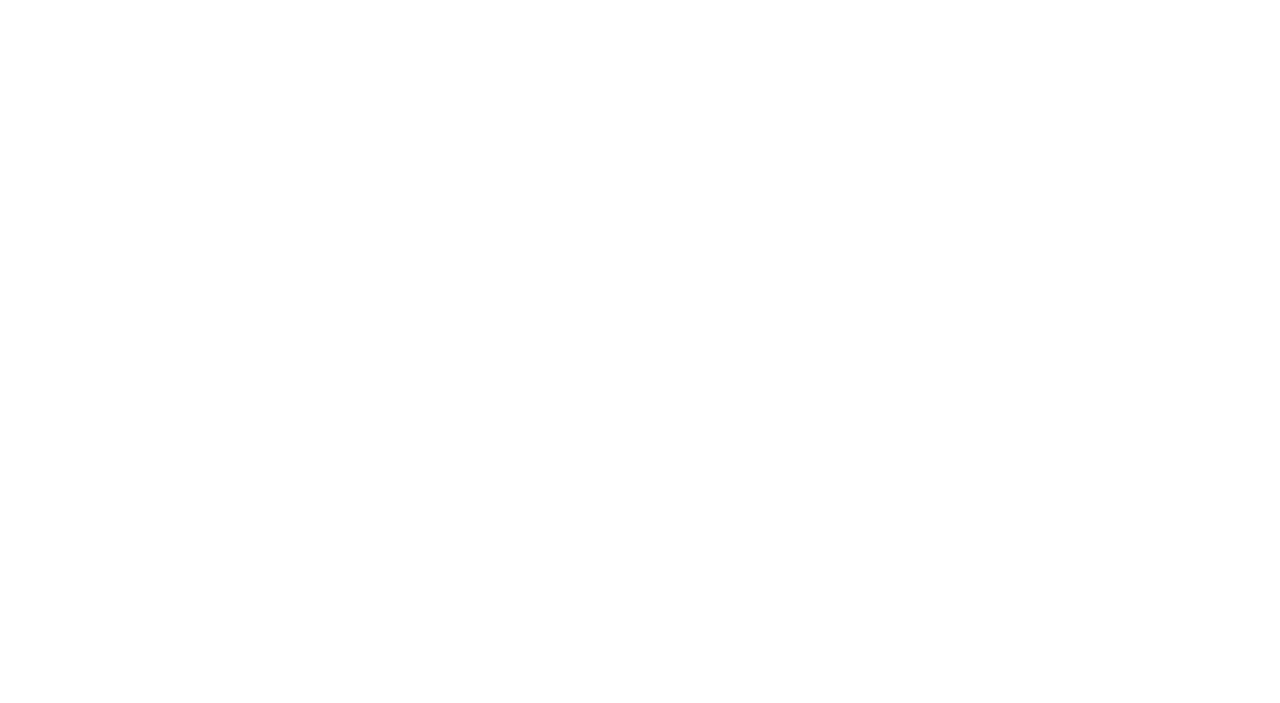
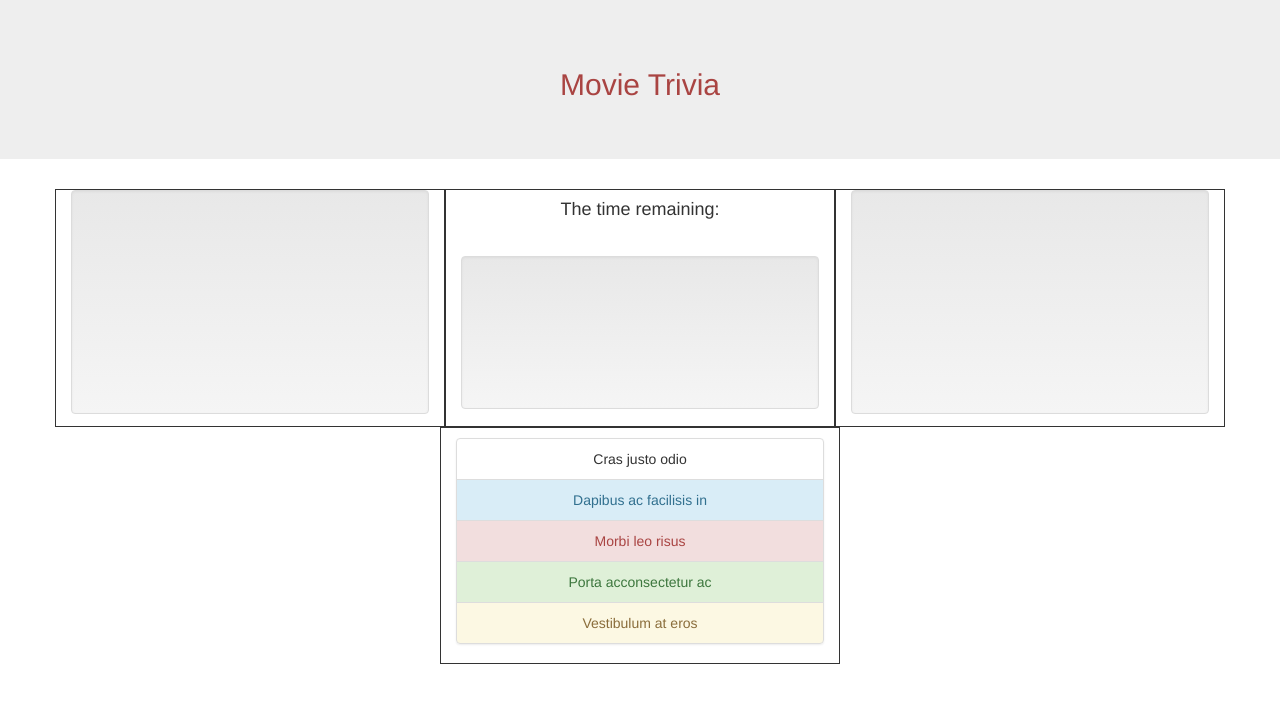
Before and after one commit to clshu/TriviaGame, a PHP site: page / in a window 1280 px wide. Before the commit the part shown is empty. Shown: the top 703 px of the page. Run offline with PHP 8.4, Linux system fonts and the light colour scheme; some libraries are stand-ins or nearby versions.

Commit message:
Create the frames for the layout design and add some jpg and data for testing

```diff
--- a/assets/css/style.css
+++ b/assets/css/style.css
@@ -1 +1,31 @@
 /* ___ */
+
+
+
+#row1, #row2 {
+	height: 250px;
+}
+
+#stats, #result {
+	height: 95%;
+}
+.rowbox {
+	height: 95%;
+	border: 1px solid;
+}
+#question {
+	height: 65%;
+	margin: 10% auto 0 auto;
+}
+#choices {
+	margin-top: 10px;
+}
+.illustration img {
+    max-width: 98%;
+    height: auto;
+    width: auto;
+    padding: 8px;
+    border: 2px solid #f2f2f2;
+    background-color: #fefefe;
+    border-radius: 8px;
+}
--- a/assets/javascript/app.js
+++ b/assets/javascript/app.js
@@ -3,4 +3,42 @@ $(document).ready(readyFn);
 
 function readyFn() {
 	console.log("Hi it's working");
+	console.log(gameData[1]);
 }
+
+// Game Data
+
+var gameData = [
+{
+	answer: "Marilyn Monroe",
+	question: "Norma Jeane Mortenson was better known under her stage name:",
+	choices: ["Natalie Wood", "Doris Day", "Lauren Bacall", "Marilyn Monroe"],
+	comment: "Marilyn Monroe, born June 1, 1926,  was an American actress and model. Famous for playing 'dumb blonde' characters, she became one of the most popular sex symbols of the 1950s, emblematic of the era's attitudes towards sexuality.",
+	img: "marilyn.jpg"
+},
+
+{
+	answer: "Peter Fonda and Dennis Hopper",
+	question: "What actors play the main characters in the American road movie Easy Rider?",
+	choices: ["Clint Eastwood and Burt Reynolds", "Warren Beatty and Alan Alda", "Peter Fonda and Dennis Hopper", "Dustin Hoffman and Paul Newman"],
+	comment: "",
+	img: "peterfonda.jpg"
+},
+
+{
+	answer: "Steve McQueen",
+	question: "Who plays the leading character in The Thomas Crown Affair from 1968?",
+	choices: ["Steve McQueen", " Clint Eastwood", "Albert Finney", "George Segal"],
+	comment: "The Thomas Crown Affair is a 1968 film directed and produced by Norman Jewison. Steve McQueen plays the leading character, Thomas Crown. Faye Dunaway plays the investigator, Vicki Anderson. The film was nominated for two Academy Awards, winning Best Original Song for Michel Legrand's Windmills of Your Mind",
+	img: "crownaffair.jpg"
+}
+/*
+var mv2 = {
+	answer: "",
+	question: "",
+	choices: ["", "", "", ""],
+	comment: "",
+	img: ""
+}
+*/
+];
--- a/index.html
+++ b/index.html
@@ -3,11 +3,63 @@
 <head>
 	<meta charset="utf-8">
 	<meta http-equiv="X-UA-Compatible" content="IE=edge">
-	<title></title>
-	<link rel="stylesheet" href="">
+	<title>Trivia Game</title>
+	<script src="https://ajax.googleapis.com/ajax/libs/jquery/3.1.0/jquery.min.js" type="text/javascript"></script>
+
+ <!-- Latest compiled and minified CSS -->
+<link rel="stylesheet" href="https://maxcdn.bootstrapcdn.com/bootstrap/3.3.7/css/bootstrap.min.css" integrity="sha384-BVYiiSIFeK1dGmJRAkycuHAHRg32OmUcww7on3RYdg4Va+PmSTsz/K68vbdEjh4u" crossorigin="anonymous">
+
+<!-- Optional theme -->
+<link rel="stylesheet" href="https://maxcdn.bootstrapcdn.com/bootstrap/3.3.7/css/bootstrap-theme.min.css" integrity="sha384-rHyoN1iRsVXV4nD0JutlnGaslCJuC7uwjduW9SVrLvRYooPp2bWYgmgJQIXwl/Sp" crossorigin="anonymous">
+
+<!-- Latest compiled and minified JavaScript -->
+<script src="https://maxcdn.bootstrapcdn.com/bootstrap/3.3.7/js/bootstrap.min.js" integrity="sha384-Tc5IQib027qvyjSMfHjOMaLkfuWVxZxUPnCJA7l2mCWNIpG9mGCD8wGNIcPD7Txa" crossorigin="anonymous"></script>
+
+	<link rel="stylesheet" href="assets/css/style.css">
 </head>
 <body>
-	<script src="https://ajax.googleapis.com/ajax/libs/jquery/3.1.0/jquery.min.js" type="text/javascript"></script>
+
+	<div class="jumbotron">
+		<div class="container text-center text-danger" id="header">
+				<h2>Movie Trivia</h2>
+		</div>
+	</div>
+	<div class="container" id="wrapper">
+		<div class="row" id="row1">
+			<div class="col-sm-4 rowbox cleanup">
+				<div class="well" id="stats" >
+
+				</div>
+			</div>
+			<div class="col-sm-4 text-center rowbox">
+				<h4>The time remaining: <span id="timer"></span></h4>
+				<div class="well cleanup" id="question">
+				</div>
+			</div>
+			<div class="col-sm-4 rowbox cleanup">
+				<div class="well" id="result" >
+
+				</div>
+			</div>
+		<div class="row" id="row2">
+			<div class="col-sm-4 col-sm-offset-4 rowbox cleanup" >
+				<ul class="list-group text-center" id="choices">
+  					<li class="list-group-item list-group-item-active choice">Cras justo odio</li>
+ 					 <li class="list-group-item list-group-item-info choice">Dapibus ac facilisis in</li>
+  					<li class="list-group-item list-group-item-danger choice">Morbi leo risus</li>
+  					<li class="list-group-item list-group-item-success choice">Porta acconsectetur ac</li>
+  					<li class="list-group-item list-group-item-warning choice">Vestibulum at eros</li>
+				</ul>
+
+			</div>
+		</div>
+
+		</div>
+	</div>
+
+
+
+
 	<script src="assets/javascript/app.js" type="text/javascript"></script>
 </body>
 </html>
```
Also changed, not shown: assets/images/crownaffair.jpg (added), assets/images/marilyn.jpg (added), assets/images/peterfonda.jpg (added).
